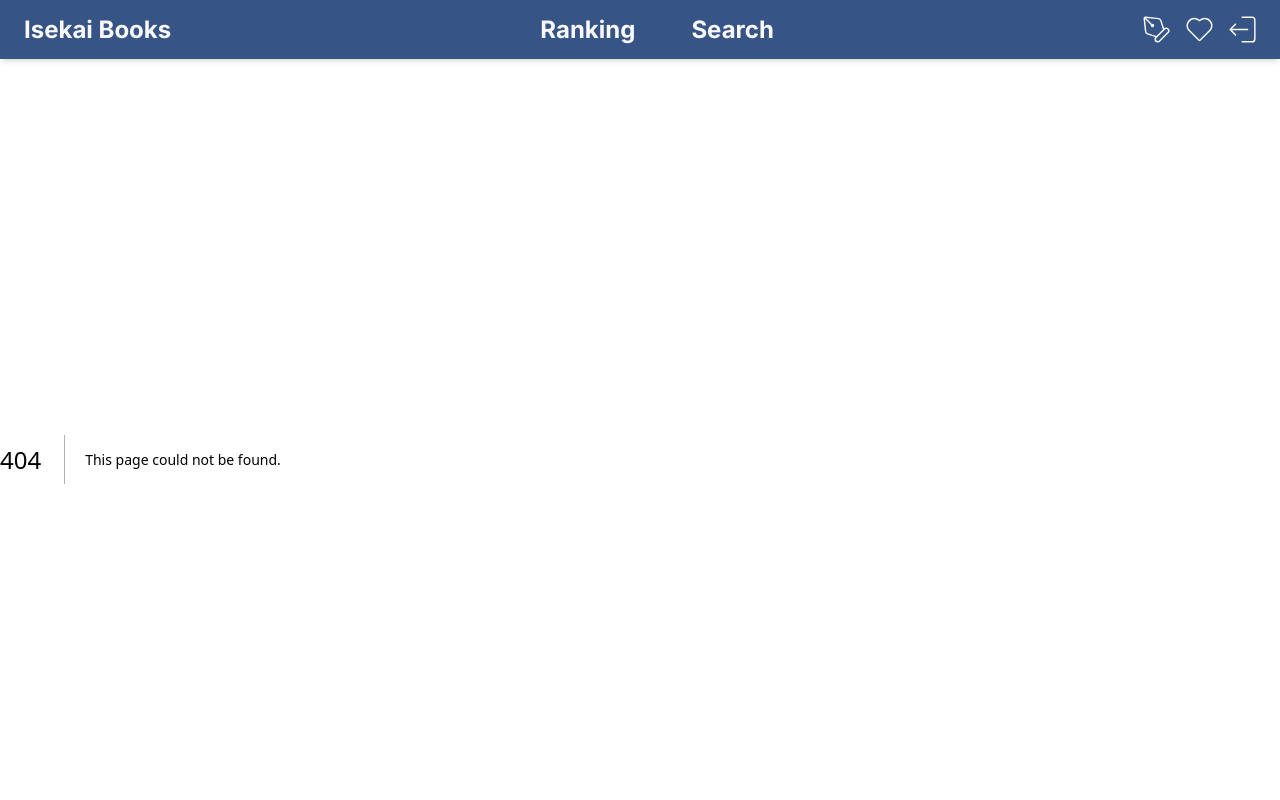
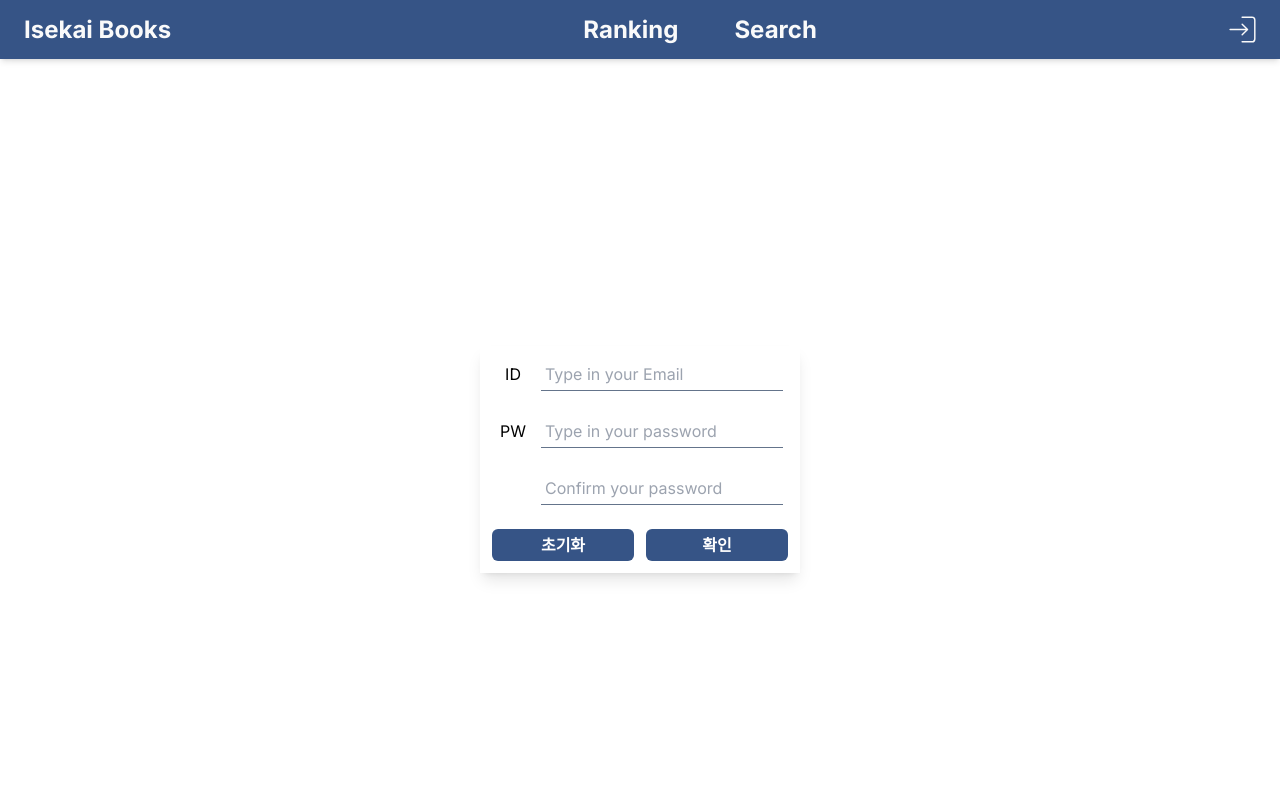
Before and after one commit to rlaehd62/Isekai-Front, a Next.js app: page /signup in a window 1280 px wide. Before the commit this address had no page. Shown: the top 800 px of the page. Built offline with nearby package versions, Linux system fonts and the light colour scheme.

Commit message:
Added signup page, that will cooperate with the login page later.

```diff
--- a/package.json
+++ b/package.json
@@ -9,6 +9,7 @@
     "lint": "next lint"
   },
   "dependencies": {
+    "clsx": "^2.1.1",
     "next": "14.2.5",
     "react": "^18",
     "react-dom": "^18",
--- a/src/app/components/HeadNav.tsx
+++ b/src/app/components/HeadNav.tsx
@@ -7,7 +7,7 @@ import { CiLogin, CiHeart, CiPen, CiLogout } from "react-icons/ci";
 
 export default function HeadNav()
 {
-    const [isActive, setActive] = useState(true)
+    const [isActive, setActive] = useState(false)
 
     function showUserMenus()
     {
--- a/src/app/login/page.tsx
+++ b/src/app/login/page.tsx
@@ -2,6 +2,7 @@
 
 import { useState } from 'react'
 import './index.css'
+import Link from 'next/link'
 
 export default function page()
 {
@@ -34,7 +35,7 @@ export default function page()
             </div>
 
             <div className="flex flex-row p-3 w-full gap-3">
-                <button className="login-button">회원가입</button>
+                <button className="login-button"><Link href='/signup'>회원가입</Link></button>
                 <button className="login-button" onClick={(e) => { e.preventDefault(); console.log(username + '/' + password)}}>로그인</button>
             </div>
         </div>
--- /dev/null
+++ b/src/app/signup/index.css
@@ -0,0 +1,10 @@
+@tailwind base;
+@tailwind components;
+@tailwind utilities;
+
+@layer components {
+
+    .login-button {
+        @apply flex-1 py-1 justify-center rounded-md font-bold text-white bg-[#365486] transition-all duration-200 hover:bg-slate-600;
+    }
+}
--- /dev/null
+++ b/src/app/signup/page.tsx
@@ -0,0 +1,93 @@
+'use client'
+import Link from "next/link"
+import { useState } from "react"
+import clsx from 'clsx';
+import './index.css'
+
+export default function page()
+{
+    const [username, setUsername] = useState('')
+    const [password1, setPassword1] = useState('')
+    const [password2, setPassword2] = useState('')
+
+    const reset = () =>
+    {
+        setUsername('')
+        setPassword1('')
+        setPassword2('')
+    }
+
+    const isValid = () =>
+    {
+        return password1 == password2
+    }
+
+    const confirm = (e: any) =>
+    {
+        e.preventDefault();
+
+        if (isValid())
+        {
+            // we don't use zustand or something yet
+            // something axios .. ?
+            console.log(username)
+            console.log(password1)
+        }
+    }
+
+    return (
+        <div className="flex flex-col w-screen mx-3 my-auto shadow-lg items-center md:w-1/4 md:mx-auto">
+
+            <div className="flex flex-row p-3 items-center">
+                <div className="mx-auto w-8 text-center">
+                    ID
+                </div>
+
+                <div className="flex-1 ml-3">
+                    <input value={username} type='email' placeholder='Type in your Email' onChange={(e) => { setUsername(e.target.value) }} type="text"
+                    className="w-full border-b border-slate-500 p-1" />
+                </div>
+            </div>
+
+            <div className="flex flex-row p-3 items-center">
+                <div className="mx-auto w-8 text-center">
+                    PW
+                </div>
+
+                <div className="flex-1 ml-3">
+                    <input value={password1} placeholder='Type in your password' onChange={(e) => { setPassword1(e.target.value) }}  type="password"
+                    className={clsx(
+                        "w-full p-1",
+                        {
+                            'border-b border-slate-500': password1 == password2,
+                            'border-b border-red-500': password1 != password2,
+                        },
+                    )} />
+                </div>
+            </div>
+
+            <div className="flex flex-row p-3 items-center">
+                <div className="mx-auto w-8 text-center">
+                    &nbsp;
+                </div>
+
+
+                <div className="flex-1 ml-3">
+                    <input value={password2} placeholder='Confirm your password' onChange={(e) => { setPassword2(e.target.value) }}  type="password"
+                    className={clsx(
+                        "w-full p-1",
+                        {
+                            'border-b border-slate-500': password1 == password2,
+                            'border-b border-red-500': password1 != password2,
+                        },
+                    )} />
+                </div>
+            </div>
+
+            <div className="flex flex-row p-3 w-full gap-3">
+                <button className="login-button" onClick={(e) => {e.preventDefault(); reset(); }}><Link href='/signup'>초기화</Link></button>
+                <button className="login-button" onClick={(e) => { confirm(e); }}>확인</button>
+            </div>
+        </div>
+    )
+}
```
Also changed, not shown: 1 other file (tests, documents, lock files or other folders).
